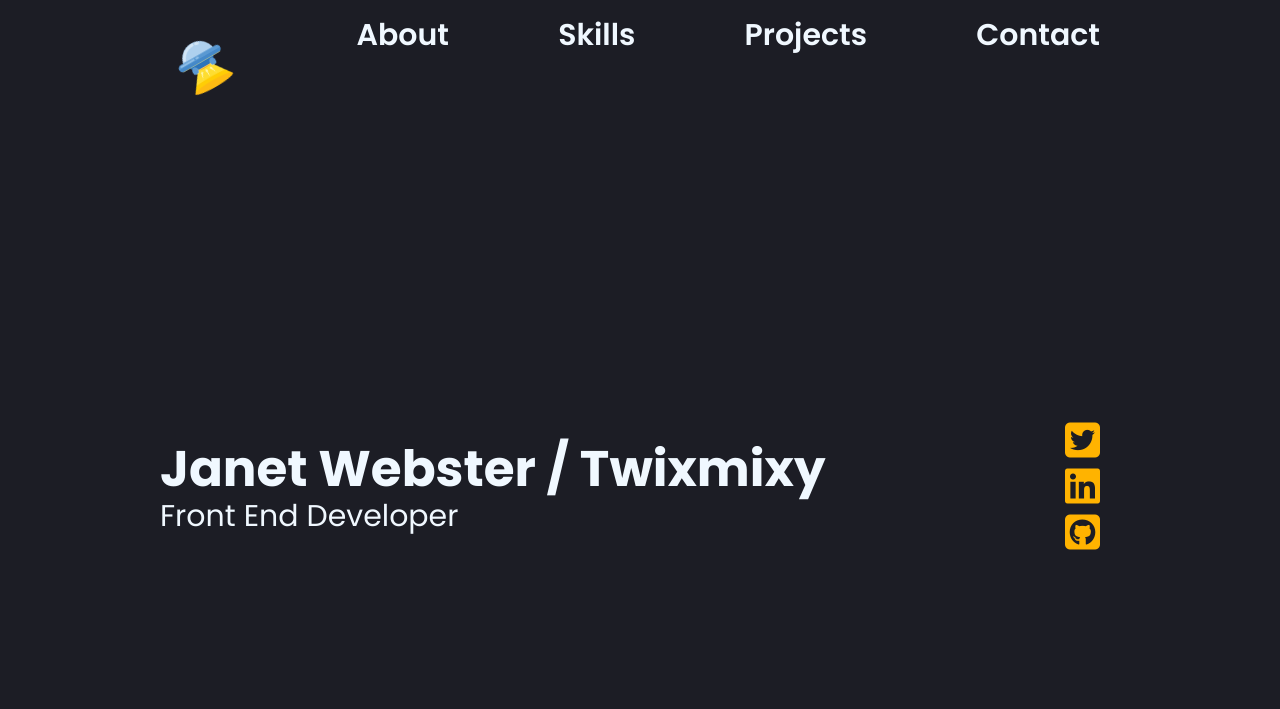
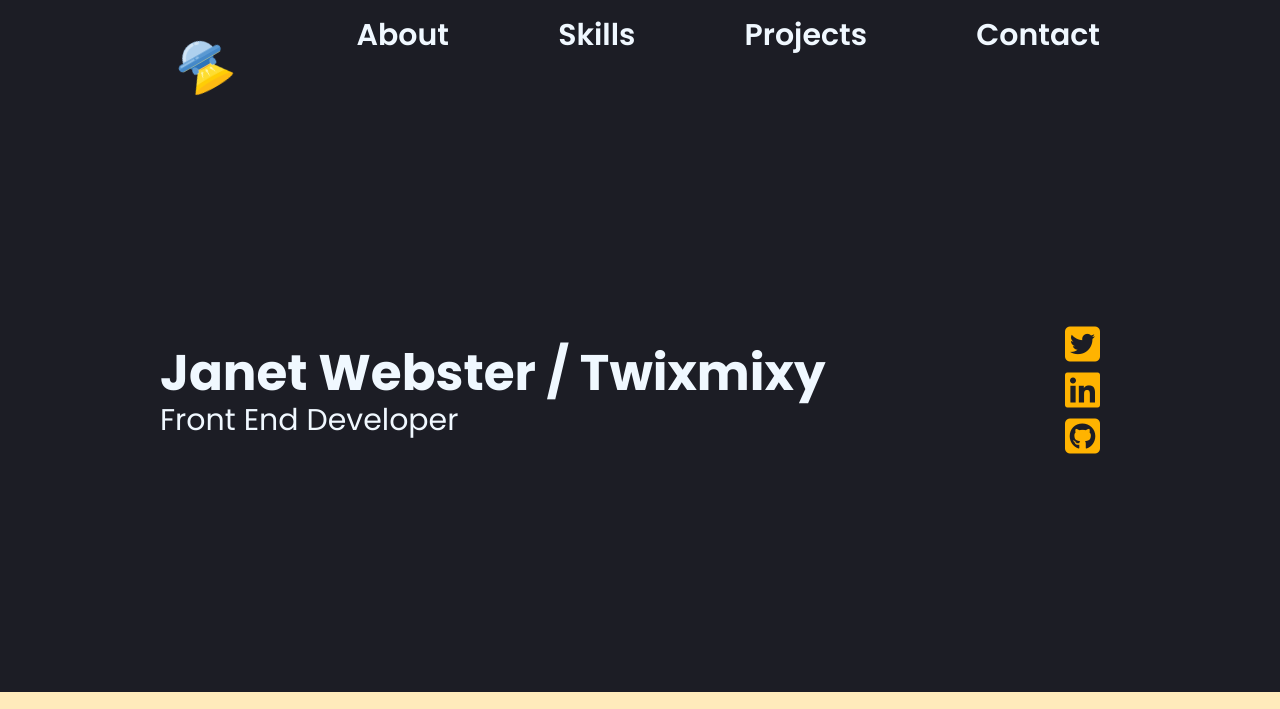
Before and after one commit to TwixmixyJanet/portfolio-frontenddev, a website built with webpack: page index.html in a window 1280 px wide. Shown: the top 709 px of the page. Built offline with nearby package versions, Linux system fonts and the light colour scheme.

Commit message:
updated padding

```diff
--- a/css/style.css
+++ b/css/style.css
@@ -174,7 +174,7 @@
      justify-content: space-between;
      align-items: center;
      /* margin-top: 20%; */
-     padding: 30% 0;
+     padding: 20% 0;
    }
 
    .hero-text {
```
